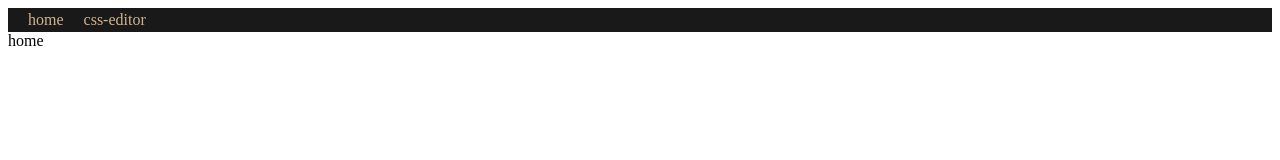
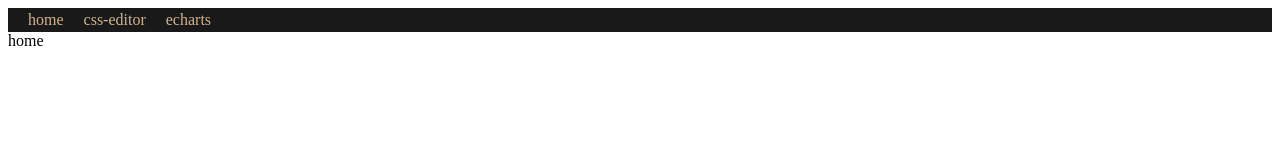
Before and after one commit to linjuming1981/vitejs-smartUI, a Vue app: page / in a window 1280 px wide. Shown: the top 160 px of the page. Built offline with nearby package versions, Linux system fonts and the light colour scheme.

Commit message:
2 files modified, 2 added

```diff
--- a/package.json
+++ b/package.json
@@ -14,6 +14,7 @@
     "@codemirror/lang-javascript": "^6.2.1",
     "@codemirror/view": "^6.18.0",
     "codemirror": "^6.0.1",
+    "echarts": "^5.4.3",
     "vue": "^3.3.4",
     "vue-router": "^4.2.4"
   },
--- a/src/routers.js
+++ b/src/routers.js
@@ -15,5 +15,11 @@ export default createRouter({
       meta: { title: 'css编辑器' },
       component: () => import('@/view/css-editor/css-editor.vue'),
     },
+    {
+      name: 'echarts',
+      path: '/echarts',
+      meta: { title: 'echarts图表' },
+      component: () => import('@/view/echarts/echarts.vue'),
+    },
   ],
 });
```
Also changed, not shown: src/me.js (added, +13 -0 lines), src/view/echarts/echarts.vue (added).
